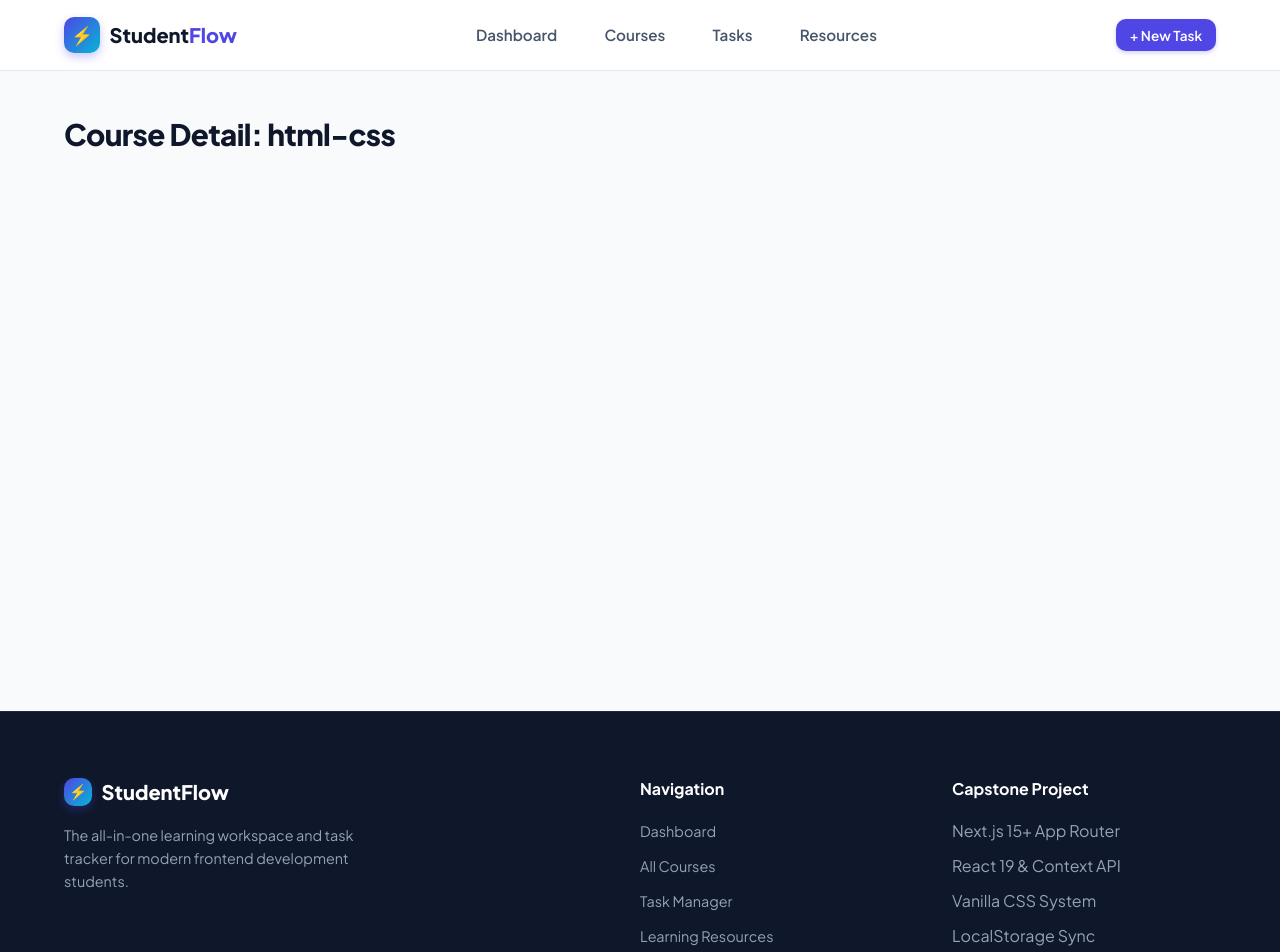
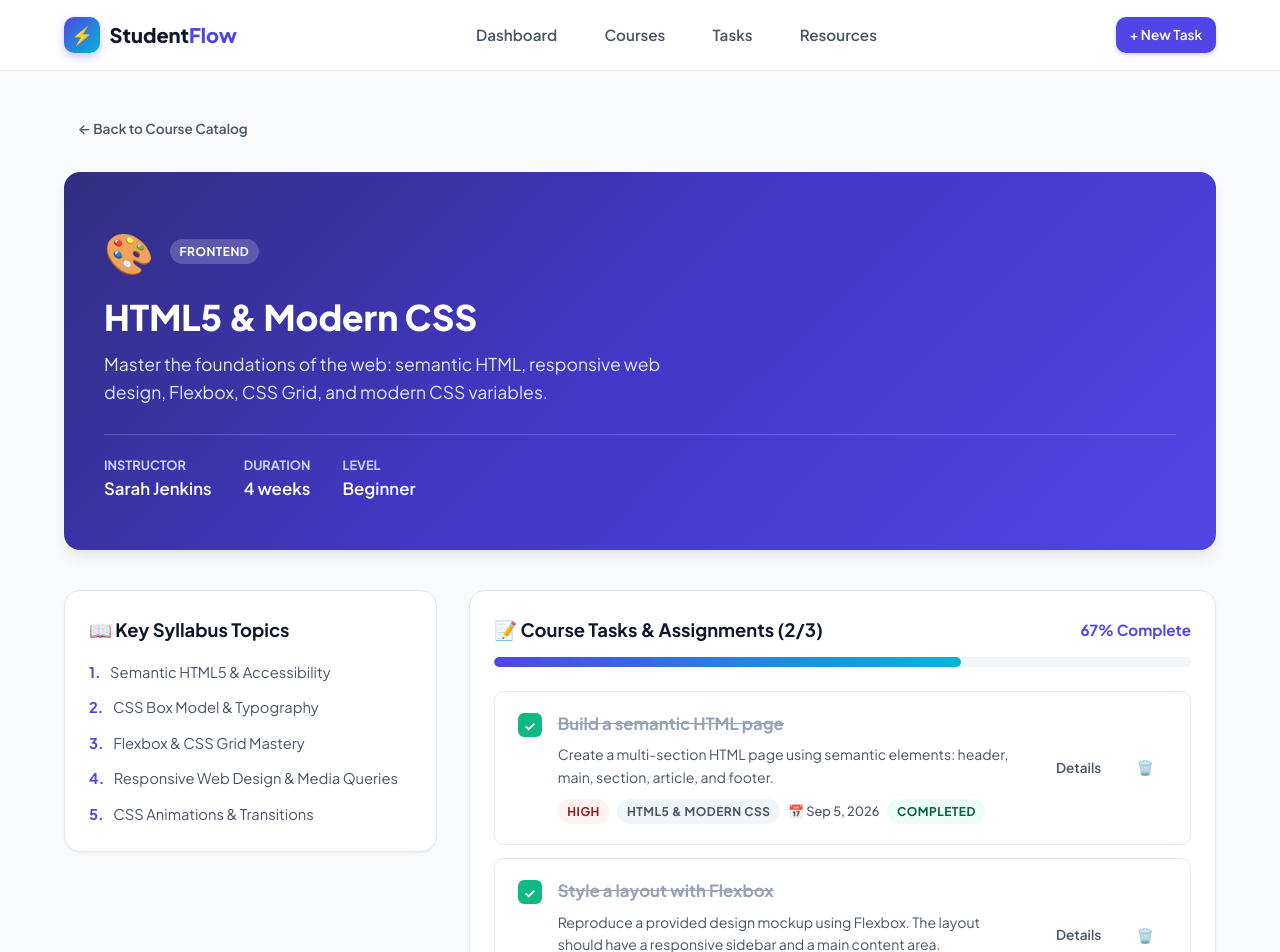
Before and after one commit to mh5034/Student-Flow, a Next.js app in the folder studentflow-starter/: page /courses/html-css in a window 1280 px wide. Shown: the top 952 px of the page. Built offline with nearby package versions, Linux system fonts and the light colour scheme.

Commit message:
build app/courses/[courseId]/page.js with dynamic route params, syllabus topics, and course metadata

```diff
--- a/studentflow-starter/app/courses/[courseId]/page.js
+++ b/studentflow-starter/app/courses/[courseId]/page.js
@@ -1,10 +1,219 @@
-export default async function CourseDetailPage({ params }) {
-  const { courseId } = await params;
+"use client";
+import Link from "next/link";
+import { courses } from "@/data/courses";
+import { initialTasks } from "@/data/initialTasks";
+import { formatDate, isOverdue } from "@/lib/helpers";
+import { useState, use, useEffect } from "react";
+
+export default function CourseDetailPage({ params }) {
+  const { courseId } = use(params);
+
+  const course = courses.find((course) => courseId === course.id);
+  const [tasks, setTasks] = useState([]);
+  const [isLoaded, setIsLoaded] = useState(false);
+
+  const completedTasks = tasks.filter((task) => task.status === "completed");
+  const completedPercentage =
+    tasks.length > 0
+      ? ((completedTasks.length / tasks.length) * 100).toFixed(0)
+      : 0;
+
+  useEffect(() => {
+    const storageKey = `course_tasks_${courseId}`;
+    const savedTasks = localStorage.getItem(storageKey);
+
+    if (savedTasks) {
+      setTasks(JSON.parse(savedTasks));
+    } else {
+      const courseSpecificTasks = initialTasks.filter(
+        (task) => task.courseId === courseId,
+      );
+      setTasks(courseSpecificTasks);
+      localStorage.setItem(
+        `course_tasks_${courseId}`,
+        JSON.stringify(courseSpecificTasks),
+      );
+    }
+    setIsLoaded(true);
+  }, [courseId]);
+
+  useEffect(() => {
+    if (!isLoaded) return;
+    localStorage.setItem(`course_tasks_${courseId}`, JSON.stringify(tasks));
+  }, [tasks, courseId, isLoaded]);
+
+  const toggleTaskStatus = (taskId) => {
+    const updatedTasks = tasks.map((task) => {
+      if (task.id === taskId) {
+        return {
+          ...task,
+          status: task.status === "completed" ? "pending" : "completed",
+        };
+      }
+      return task;
+    });
+
+    setTasks(updatedTasks);
+  };
+
+  const deleteTask = (taskId) => {
+    const updatedTasks = tasks.filter((task) => task.id != taskId);
+
+    setTasks(updatedTasks);
+  };
 
   return (
     <div className="container">
-      <h1 className="page-title">Course Detail: {courseId}</h1>
       {/* TODO: Fetch course details, topics, and course-specific tasks with progress bar */}
+      <div className="page-back-btn">
+        <Link className="btn btn-ghost btn-sm" href="/courses">
+          ← Back to Course Catalog
+        </Link>
+      </div>
+      <div className="hero-banner">
+        <div className="hero-header-row">
+          <span className="hero-header-icon">{course.icon}</span>
+          <span className="badge badge-category-glass">{course.category}</span>
+        </div>
+        <h1 className="hero-title">{course.title}</h1>
+        <p className="hero-subtitle">{course.description}</p>
+        <div className="hero-meta-row">
+          <div>
+            <div className="hero-meta-label">Instructor</div>
+            <div className="hero-meta-value">{course.instructor}</div>
+          </div>
+          <div>
+            <div className="hero-meta-label">Duration</div>
+            <div className="hero-meta-value">{course.duration}</div>
+          </div>
+          <div>
+            <div className="hero-meta-label">Level</div>
+            <div className="hero-meta-value">{course.level}</div>
+          </div>
+        </div>
+      </div>
+      <div className="course-detail-layout">
+        <div className="card">
+          <h3 className="topics-title">📖 Key Syllabus Topics</h3>
+          <ul className="topics-list">
+            {course.topics.map((topic, index) => (
+              <li key={index} className="topics-item">
+                <span className="topics-number">{index + 1}.</span>
+                <span>{topic}</span>
+              </li>
+            ))}
+          </ul>
+        </div>
+        <div className="card">
+          <div className="course-tasks-header">
+            <h3 className="course-tasks-title">
+              📝 Course Tasks & Assignments ({completedTasks.length}/
+              {tasks.length})
+            </h3>
+            <span className="course-tasks-percent">
+              {completedPercentage}% Complete
+            </span>
+          </div>
+          <div className="progress-bar-container">
+            <div
+              className="progress-bar-fill"
+              style={{ width: `${completedPercentage}%` }}
+            ></div>
+          </div>
+          {tasks.length > 0 ? (
+            <>
+              <div className="course-tasks-content">
+                <div>
+                  {/* Task Card */}
+                  {tasks.map((task) => (
+                    <div key={task.id} className="task-card">
+                      <div className="task-card-main">
+                        <button
+                          type="button"
+                          className={`checkbox-custom ${task.status === "completed" ? "checked" : ""}`}
+                          aria-label="Mark task as incomplete"
+                          onClick={() => toggleTaskStatus(task.id)}
+                        >
+                          ✓
+                        </button>
+                        <div className="task-content">
+                          <div className="task-header-row">
+                            <Link
+                              className="task-title-link"
+                              href={`/tasks/${task.id}`}
+                            >
+                              <h4
+                                className={`task-title ${task.status === "completed" ? "line-through" : ""}`}
+                              >
+                                {task.title}
+                              </h4>
+                            </Link>
+                          </div>
+                          <p className="task-desc">{task.description}</p>
+                          <div className="task-tags-row">
+                            <span className={`badge priority-${task.priority}`}>
+                              {task.priority}
+                            </span>
+                            <span className="badge badge-course">
+                              {course.title}
+                            </span>
+                            <span
+                              className={`task-due-date ${isOverdue(task) ? "text-danger" : ""}`}
+                            >
+                              📅 {formatDate(task.dueDate)}
+                              {task.status === "pending" && isOverdue(task)
+                                ? " (Overdue)"
+                                : ""}
+                            </span>
+                            <span
+                              className={`badge badge-status ${task.status === "completed" ? "badge-done" : "badge-pending"}`}
+                            >
+                              {task.status}
+                            </span>
+                          </div>
+                        </div>
+                      </div>
+                      <div className="task-card-actions">
+                        <Link
+                          className="btn btn-ghost btn-sm"
+                          href={`/tasks/${task.id}`}
+                        >
+                          Details
+                        </Link>
+                        <button
+                          className="btn btn-danger-ghost btn-sm"
+                          aria-label="Delete task"
+                          onClick={() => deleteTask(task.id)}
+                        >
+                          🗑️
+                        </button>
+                      </div>
+                    </div>
+                  ))}
+                </div>
+              </div>
+              <div className="course-tasks-action-bottom">
+                <Link className="btn btn-primary btn-sm" href="/tasks/new">
+                  + Add Another Task
+                </Link>
+              </div>
+            </>
+          ) : (
+            <div className="course-tasks-content">
+              <div className="empty-state empty-state-sm">
+                <div className="empty-icon">📝</div>
+                <h4>No tasks assigned to this course yet.</h4>
+                <p className="text-muted search-margin">
+                  Add a new task to track your assignments for this module.
+                </p>
+                <Link className="btn btn-primary btn-sm" href="/tasks/new">
+                  + Add Task for this Course
+                </Link>
+              </div>
+            </div>
+          )}
+        </div>
+      </div>
     </div>
   );
 }
--- a/studentflow-starter/components/Navbar.js
+++ b/studentflow-starter/components/Navbar.js
@@ -40,7 +40,15 @@ export default function Navbar() {
           </Link>
         </nav>
         <div className="nav-actions">
-          <button className="btn btn-primary btn-sm">+ New Task</button>
+          <Link href="/tasks/new" className="btn btn-primary btn-sm">
+            + New Task
+          </Link>
+          <button
+            className="mobile-toggle-btn"
+            aria-label="Toggle Navigation Menu"
+          >
+            ☰
+          </button>
         </div>
       </div>
     </header>
```
